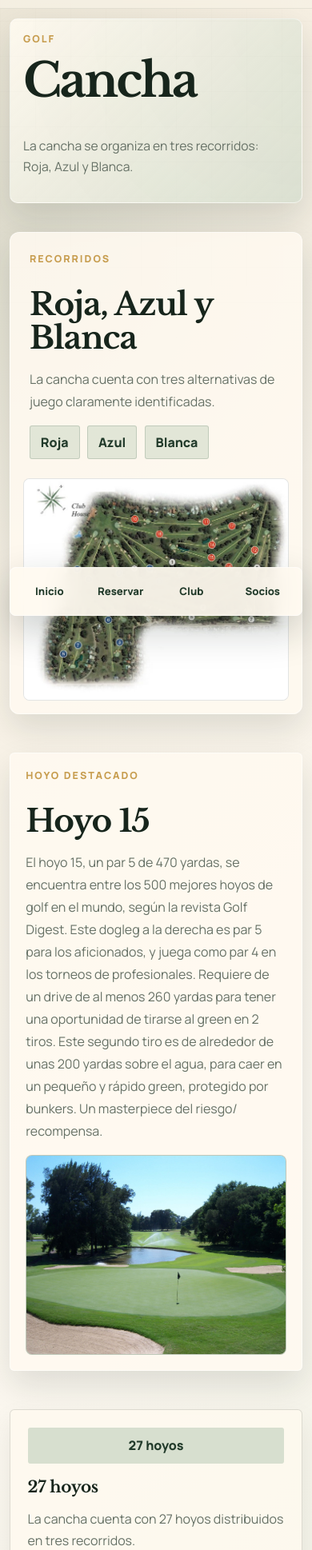
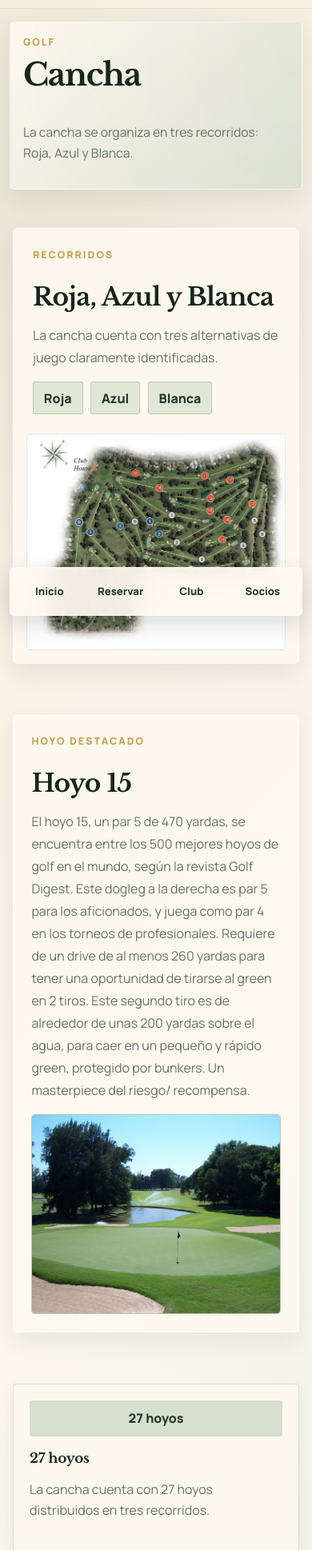
Before and after one commit to benjamessi/Ogc.prueba, a React (Vite) app in the folder juegue-olivos-react/: page /#/cancha in a window 390 px wide. Shown: the part 62-2000 px from the top of the page at 80% size. Built offline with nearby package versions, Linux system fonts and the light colour scheme.

Commit message:
Calm down page layout styling

```diff
--- a/juegue-olivos-react/src/styles.css
+++ b/juegue-olivos-react/src/styles.css
@@ -10,10 +10,10 @@
   --clay: #9b5f3f;
   --danger: #9f342f;
   --line: rgba(23, 37, 28, 0.14);
-  --shadow: 0 18px 42px rgba(20, 34, 24, 0.12);
+  --shadow: 0 12px 30px rgba(20, 34, 24, 0.08);
   --interactive-shadow: 0 4px 12px rgba(0, 0, 0, 0.12);
-  --radius-lg: 12px;
-  --radius-md: 8px;
+  --radius-lg: 6px;
+  --radius-md: 4px;
   font-family: "Manrope", sans-serif;
 }
 
@@ -31,7 +31,7 @@ body {
   min-width: 320px;
   color: var(--ink);
   background:
-    radial-gradient(circle at 10% 10%, rgba(49, 83, 60, 0.12), transparent 28rem),
+    radial-gradient(circle at 10% 10%, rgba(49, 83, 60, 0.06), transparent 30rem),
     linear-gradient(135deg, #f4ecdd 0%, #fbf7ef 45%, #dfe8d7 100%);
 }
 
@@ -40,7 +40,7 @@ body::before {
   position: fixed;
   inset: 0;
   pointer-events: none;
-  opacity: 0.24;
+  opacity: 0.14;
   background-image:
     linear-gradient(rgba(23, 37, 28, 0.06) 1px, transparent 1px),
     linear-gradient(90deg, rgba(23, 37, 28, 0.05) 1px, transparent 1px);
@@ -288,10 +288,10 @@ a {
   grid-template-columns: minmax(0, 1fr) minmax(280px, 420px);
   align-items: end;
   max-width: 1180px;
-  min-height: 700px;
-  margin: clamp(1rem, 4vw, 3rem) auto;
+  min-height: 560px;
+  margin: clamp(1.5rem, 5vw, 4rem) auto;
   padding: clamp(1rem, 2vw, 1.6rem);
-  border-radius: 12px;
+  border-radius: 6px;
   overflow: hidden;
   box-shadow: var(--shadow);
   background: var(--moss-dark);
@@ -313,7 +313,7 @@ a {
 
 .hero-copy {
   max-width: 700px;
-  padding: clamp(2rem, 6vw, 5rem);
+  padding: clamp(2rem, 5vw, 4rem);
   color: white;
 }
 
@@ -339,18 +339,18 @@ h3 {
 
 h1 {
   max-width: 11ch;
-  font-size: clamp(3.2rem, 8vw, 6.7rem);
-  letter-spacing: -0.045em;
+  font-size: clamp(2.6rem, 5.8vw, 4.9rem);
+  letter-spacing: -0.035em;
 }
 
 h2 {
-  font-size: clamp(2rem, 4vw, 3.8rem);
-  letter-spacing: -0.025em;
+  font-size: clamp(1.65rem, 3vw, 2.8rem);
+  letter-spacing: -0.018em;
 }
 
 h3 {
-  font-size: clamp(1.25rem, 1.8vw, 1.75rem);
-  letter-spacing: -0.015em;
+  font-size: clamp(1.05rem, 1.35vw, 1.35rem);
+  letter-spacing: -0.01em;
 }
 
 .lead,
@@ -364,9 +364,9 @@ h3 {
 }
 
 .hero .lead {
-  max-width: 39rem;
+  max-width: 36rem;
   color: rgba(255, 255, 255, 0.78);
-  font-size: clamp(1.05rem, 2vw, 1.2rem);
+  font-size: clamp(1rem, 1.5vw, 1.08rem);
 }
 
 .hero-actions {
@@ -454,7 +454,7 @@ h3 {
   display: inline-flex;
   margin-bottom: 1rem;
   padding: 0.45rem 0.7rem;
-  border-radius: 8px;
+  border-radius: 5px;
   color: var(--moss-dark);
   background: var(--sage);
 }
@@ -467,8 +467,8 @@ h3 {
 .section,
 .gallery-strip {
   max-width: 1180px;
-  margin: 0 auto clamp(2.5rem, 7vw, 6rem);
-  padding: 0 clamp(1rem, 4vw, 3rem);
+  margin: 0 auto clamp(3.5rem, 8vw, 7rem);
+  padding: 0 clamp(1.25rem, 5vw, 4rem);
 }
 
 .section[id] {
@@ -481,10 +481,10 @@ h3 {
   gap: clamp(1.4rem, 4vw, 3rem);
   align-items: end;
   max-width: 1180px;
-  margin: clamp(1rem, 4vw, 3rem) auto clamp(2.5rem, 6vw, 4.5rem);
-  padding: clamp(1.5rem, 4vw, 3rem);
+  margin: clamp(1.5rem, 5vw, 4rem) auto clamp(3.5rem, 7vw, 5.5rem);
+  padding: clamp(1.5rem, 3vw, 2.25rem);
   border: 1px solid rgba(255, 255, 255, 0.5);
-  border-radius: 12px;
+  border-radius: 5px;
   background:
     linear-gradient(135deg, rgba(255, 250, 240, 0.9), rgba(215, 223, 207, 0.78)),
     radial-gradient(circle at 100% 0%, rgba(49, 83, 60, 0.14), transparent 24rem);
@@ -494,7 +494,7 @@ h3 {
 .page-hero h1 {
   max-width: 12ch;
   color: var(--ink);
-  font-size: clamp(3rem, 6.8vw, 5.6rem);
+  font-size: clamp(2.3rem, 4.8vw, 4rem);
 }
 
 .page-hero p:not(.eyebrow) {
@@ -518,9 +518,9 @@ h3 {
   gap: clamp(1rem, 4vw, 3rem);
   align-items: stretch;
   max-width: 1180px;
-  margin: clamp(1rem, 4vw, 3rem) auto clamp(2.5rem, 7vw, 6rem);
-  padding: clamp(1rem, 3vw, 2rem);
-  border-radius: 12px;
+  margin: clamp(1.5rem, 5vw, 4rem) auto clamp(3.5rem, 8vw, 7rem);
+  padding: clamp(1.25rem, 3vw, 2.25rem);
+  border-radius: 5px;
   overflow: visible;
   box-shadow: var(--shadow);
   background:
@@ -531,9 +531,9 @@ h3 {
 .home-logo-card,
 .home-availability {
   border: 1px solid rgba(49, 83, 60, 0.685);
-  border-radius: 8px;
+  border-radius: 5px;
   background: rgba(255, 250, 240, 0.78);
-  box-shadow: 0 14px 32px rgba(20, 34, 24, 0.08);
+  box-shadow: 0 8px 22px rgba(20, 34, 24, 0.06);
   backdrop-filter: blur(18px);
 }
 
@@ -567,13 +567,13 @@ h3 {
   display: flex;
   flex-direction: column;
   justify-content: center;
-  padding: clamp(1rem, 4vw, 3rem);
+  padding: clamp(1.5rem, 4vw, 3.5rem);
 }
 
 .home-main-copy h1 {
   max-width: 10ch;
   color: var(--ink);
-  font-size: clamp(3.4rem, 7vw, 6.2rem);
+  font-size: clamp(2.45rem, 4.8vw, 4.2rem);
 }
 
 .home-main-copy p:not(.eyebrow) {
@@ -591,8 +591,8 @@ h3 {
 
 .home-photo-panel {
   position: relative;
-  min-height: 610px;
-  border-radius: 10px;
+  min-height: 520px;
+  border-radius: 6px;
   overflow: hidden;
   background: var(--moss-dark);
 }
@@ -625,7 +625,7 @@ h3 {
 
 .home-availability h2 {
   color: var(--ink);
-  font-size: clamp(2rem, 4vw, 3rem);
+  font-size: clamp(1.55rem, 3vw, 2.2rem);
 }
 
 .home-availability p {
@@ -646,8 +646,8 @@ h3 {
 .home-action-card {
   display: grid;
   gap: 0.4rem;
-  min-height: 8rem;
-  padding: 1rem;
+  min-height: 7rem;
+  padding: 1.05rem;
   border: 1px solid var(--line);
   border-radius: 6px;
   color: var(--ink);
@@ -676,7 +676,7 @@ h3 {
 
 .home-action-card span {
   font-family: "Libre Baskerville", Georgia, serif;
-  font-size: clamp(1.2rem, 1.8vw, 1.55rem);
+  font-size: clamp(1.05rem, 1.4vw, 1.25rem);
   line-height: 1.15;
 }
 
@@ -694,14 +694,14 @@ h3 {
 
 .category-card {
   position: relative;
-  min-height: 260px;
-  padding: 1.35rem;
+  min-height: 220px;
+  padding: 1.25rem;
   border: 1px solid var(--line);
   border-radius: var(--radius-md);
   overflow: hidden;
   color: var(--ink);
   background: rgba(255, 250, 240, 0.78);
-  box-shadow: 0 14px 34px rgba(20, 34, 24, 0.07);
+  box-shadow: 0 8px 22px rgba(20, 34, 24, 0.06);
   text-decoration: none;
   transition:
     background-color 0.2s ease,
@@ -746,7 +746,7 @@ h3 {
   display: block;
   max-width: 10ch;
   font-family: "Libre Baskerville", Georgia, serif;
-  font-size: clamp(1.6rem, 2.4vw, 2.25rem);
+  font-size: clamp(1.25rem, 1.8vw, 1.65rem);
   font-weight: 700;
   line-height: 1.08;
   letter-spacing: -0.02em;
@@ -771,9 +771,9 @@ h3 {
   display: grid;
   grid-template-columns: minmax(240px, 0.42fr) minmax(0, 0.58fr);
   gap: clamp(1.5rem, 5vw, 4rem);
-  padding: clamp(1.35rem, 4vw, 3rem);
+  padding: clamp(1.5rem, 4vw, 3.25rem);
   border: 1px solid rgba(255, 255, 255, 0.56);
-  border-radius: 10px;
+  border-radius: 7px;
   background:
     linear-gradient(135deg, rgba(255, 250, 240, 0.92), rgba(247, 241, 228, 0.84)),
     radial-gradient(circle at 0% 100%, rgba(49, 83, 60, 0.12), transparent 24rem);
@@ -787,7 +787,7 @@ h3 {
 }
 
 .history-intro h2 {
-  font-size: clamp(2.2rem, 4vw, 4rem);
+  font-size: clamp(1.7rem, 3vw, 2.8rem);
 }
 
 .history-copy {
@@ -808,7 +808,7 @@ h3 {
   gap: clamp(1rem, 4vw, 2rem);
   padding: clamp(1rem, 3vw, 1.5rem);
   border: 1px solid rgba(255, 255, 255, 0.56);
-  border-radius: 10px;
+  border-radius: 7px;
   background: rgba(255, 250, 240, 0.88);
   box-shadow: var(--shadow);
 }
@@ -836,7 +836,7 @@ h3 {
   width: 100%;
   min-height: 390px;
   border: 0;
-  border-radius: 8px;
+  border-radius: 5px;
   background: var(--sage);
 }
 
@@ -864,7 +864,7 @@ h3 {
 }
 
 .section-subheading h2 {
-  font-size: clamp(2rem, 4vw, 3.4rem);
+  font-size: clamp(1.6rem, 3vw, 2.6rem);
 }
 
 .info-grid,
@@ -884,9 +884,9 @@ h3 {
 
 .info-card,
 .policy-card {
-  min-height: 230px;
-  padding: 1.35rem;
-  box-shadow: 0 14px 34px rgba(20, 34, 24, 0.07);
+  min-height: 205px;
+  padding: 1.25rem;
+  box-shadow: 0 8px 22px rgba(20, 34, 24, 0.06);
   transition:
     background-color 0.2s ease,
     color 0.2s ease,
@@ -1006,7 +1006,7 @@ h3 {
   margin: 0;
   overflow: hidden;
   border: 1px solid rgba(23, 37, 28, 0.12);
-  border-radius: 8px;
+  border-radius: 5px;
   background: white;
 }
 
@@ -1031,7 +1031,7 @@ h3 {
   align-items: stretch;
   max-width: 1100px;
   margin-inline: auto;
-  padding: clamp(1.2rem, 4vw, 2.4rem);
+  padding: clamp(1.4rem, 4vw, 2.6rem);
 }
 
 .course-feature-copy {
@@ -1046,11 +1046,11 @@ h3 {
 
 .course-feature-photo,
 .clubhouse-photo {
-  min-height: 320px;
+  min-height: 300px;
   margin: 0;
   overflow: hidden;
   border: 1px solid rgba(23, 37, 28, 0.12);
-  border-radius: 8px;
+  border-radius: 5px;
   background: var(--sage);
 }
 
@@ -1098,7 +1098,7 @@ h3 {
   gap: clamp(1.2rem, 4vw, 3rem);
   padding: clamp(1.25rem, 4vw, 2.5rem);
   border: 1px solid rgba(255, 255, 255, 0.5);
-  border-radius: 12px;
+  border-radius: 5px;
   background:
     linear-gradient(90deg, rgba(16, 30, 21, 0.86), rgba(16, 30, 21, 0.42) 46%, rgba(255, 250, 240, 0.9) 74%),
     var(--reservation-image) center / cover;
@@ -1135,7 +1135,7 @@ h3 {
   gap: 0.35rem;
   padding: 1rem;
   border: 1px solid rgba(255, 255, 255, 0.26);
-  border-radius: 8px;
+  border-radius: 5px;
   background: rgba(16, 30, 21, 0.48);
   backdrop-filter: blur(12px);
 }
@@ -1158,7 +1158,7 @@ h3 {
   z-index: 1;
   padding: 1rem;
   border: 1px solid var(--line);
-  border-radius: 8px;
+  border-radius: 5px;
   background: rgba(255, 250, 240, 0.72);
 }
 
@@ -1290,7 +1290,7 @@ h3 {
 .course-card.is-selected {
   border-color: rgba(49, 83, 60, 0.58);
   background: rgba(215, 223, 207, 0.54);
-  box-shadow: 0 14px 32px rgba(33, 58, 42, 0.14);
+  box-shadow: 0 8px 22px rgba(33, 58, 42, 0.1);
 }
 
 .gallery-strip {
@@ -1299,7 +1299,7 @@ h3 {
   gap: 1rem;
   align-items: stretch;
   padding: clamp(1rem, 4vw, 3rem);
-  border-radius: 12px;
+  border-radius: 5px;
   background: var(--moss-dark);
   color: white;
   box-shadow: var(--shadow);
@@ -1314,7 +1314,7 @@ h3 {
 }
 
 .gallery-copy h2 {
-  font-size: clamp(2.2rem, 4vw, 4rem);
+  font-size: clamp(1.7rem, 3vw, 2.8rem);
 }
 
 .gallery {
@@ -1326,7 +1326,7 @@ h3 {
 .gallery figure {
   min-height: 250px;
   margin: 0;
-  border-radius: 8px;
+  border-radius: 5px;
   overflow: hidden;
   background: var(--sage);
 }
@@ -1521,7 +1521,7 @@ h3 {
     width: min(24rem, calc(100vw - 1.5rem));
     padding: 0.7rem;
     border: 1px solid var(--line);
-    border-radius: 8px;
+    border-radius: 5px;
     background: rgba(255, 250, 240, 0.96);
     box-shadow: var(--shadow);
     backdrop-filter: blur(18px);
@@ -1593,15 +1593,15 @@ h3 {
   .hero {
     width: calc(100% - 1.5rem);
     min-height: auto;
-    margin: 0.75rem auto 2.25rem;
-    border-radius: 12px;
+    margin: 1rem auto 3rem;
+    border-radius: 5px;
   }
 
   .home-screen {
     width: calc(100% - 1.5rem);
-    margin: 0.75rem auto 2.25rem;
-    padding: 0.85rem;
-    border-radius: 12px;
+    margin: 1rem auto 3rem;
+    padding: 1rem;
+    border-radius: 5px;
   }
 
   .home-main-copy {
@@ -1609,12 +1609,12 @@ h3 {
   }
 
   .home-main-copy h1 {
-    font-size: clamp(3.3rem, 15vw, 5.5rem);
+    font-size: clamp(2.6rem, 11vw, 4rem);
   }
 
   .home-photo-panel {
-    min-height: 440px;
-    border-radius: 8px;
+    min-height: 380px;
+    border-radius: 5px;
   }
 
   .home-access-section {
@@ -1626,11 +1626,11 @@ h3 {
   }
 
   h1 {
-    font-size: clamp(3.05rem, 16vw, 5.2rem);
+    font-size: clamp(2.4rem, 11vw, 3.8rem);
   }
 
   h2 {
-    font-size: clamp(2.1rem, 10vw, 3.55rem);
+    font-size: clamp(1.7rem, 8vw, 2.65rem);
   }
 
   .lead,
@@ -1644,25 +1644,25 @@ h3 {
   }
 
   .booking-card {
-    margin: 0.75rem;
-    border-radius: 8px;
+    margin: 1rem;
+    border-radius: 5px;
   }
 
   .page-hero {
     width: calc(100% - 1.5rem);
-    margin: 0.75rem auto 2.25rem;
-    padding: 1.35rem;
-    border-radius: 10px;
+    margin: 1rem auto 3rem;
+    padding: 1.25rem;
+    border-radius: 6px;
   }
 
   .page-hero h1 {
-    font-size: clamp(3rem, 15vw, 5rem);
+    font-size: clamp(2.25rem, 10vw, 3.6rem);
   }
 
   .section,
   .gallery-strip {
-    margin-bottom: 3rem;
-    padding-inline: 0.75rem;
+    margin-bottom: 4rem;
+    padding-inline: 1rem;
   }
 
   .history-intro {
@@ -1702,13 +1702,13 @@ h3 {
   .info-card,
   .policy-card {
     min-height: auto;
-    border-radius: 6px;
+    border-radius: 4px;
   }
 
   .reservation-shell,
   .member-panel,
   .gallery-strip {
-    border-radius: 10px;
+    border-radius: 6px;
   }
 
   .reservation-shell {
@@ -1727,7 +1727,7 @@ h3 {
   .contact-card,
   .course-feature-card,
   .clubhouse-card {
-    border-radius: 6px;
+    border-radius: 4px;
   }
 
   .course-feature-photo,
@@ -1757,9 +1757,9 @@ h3 {
     gap: var(--quick-gap);
     padding: var(--quick-padding);
     border: 1px solid rgba(255, 255, 255, 0.55);
-    border-radius: 8px;
+    border-radius: 5px;
     background: rgba(255, 250, 240, 0.92);
-    box-shadow: 0 18px 48px rgba(20, 34, 24, 0.22);
+    box-shadow: 0 10px 28px rgba(20, 34, 24, 0.16);
     backdrop-filter: blur(18px);
     overflow: hidden;
   }
@@ -1838,11 +1838,11 @@ h3 {
   }
 
   .hero {
-    border-radius: 10px;
+    border-radius: 6px;
   }
 
   .home-screen {
-    border-radius: 10px;
+    border-radius: 6px;
   }
 
   .home-logo-card {
@@ -1860,7 +1860,7 @@ h3 {
   }
 
   .home-photo-panel {
-    min-height: 340px;
+    min-height: 320px;
   }
 
   .home-availability {
@@ -1902,7 +1902,7 @@ h3 {
 
   .map-frame {
     min-height: 280px;
-    border-radius: 6px;
+    border-radius: 4px;
   }
 
   .category-card {
```
